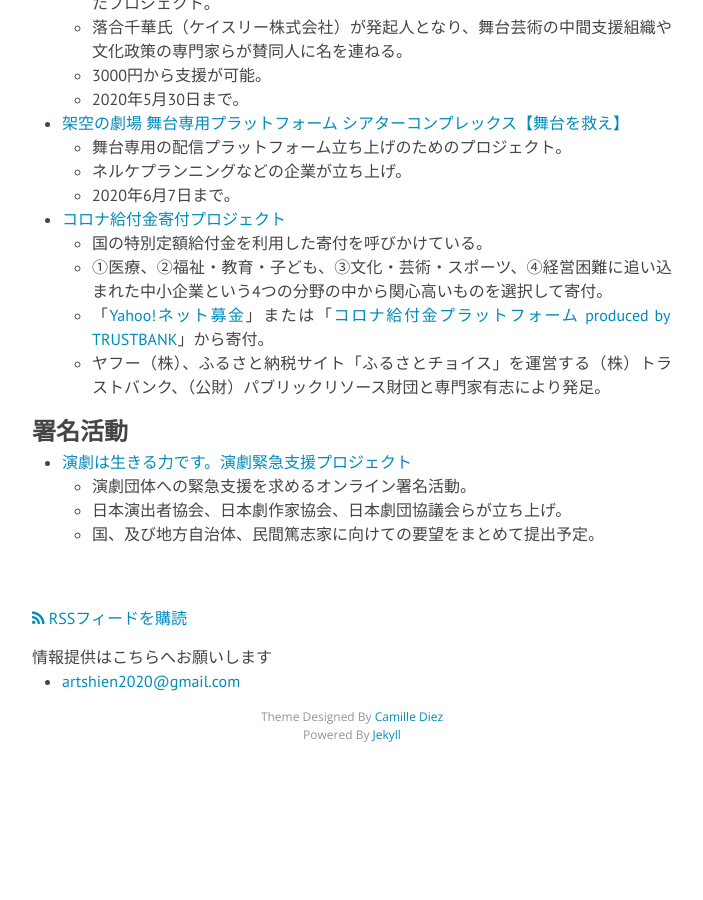
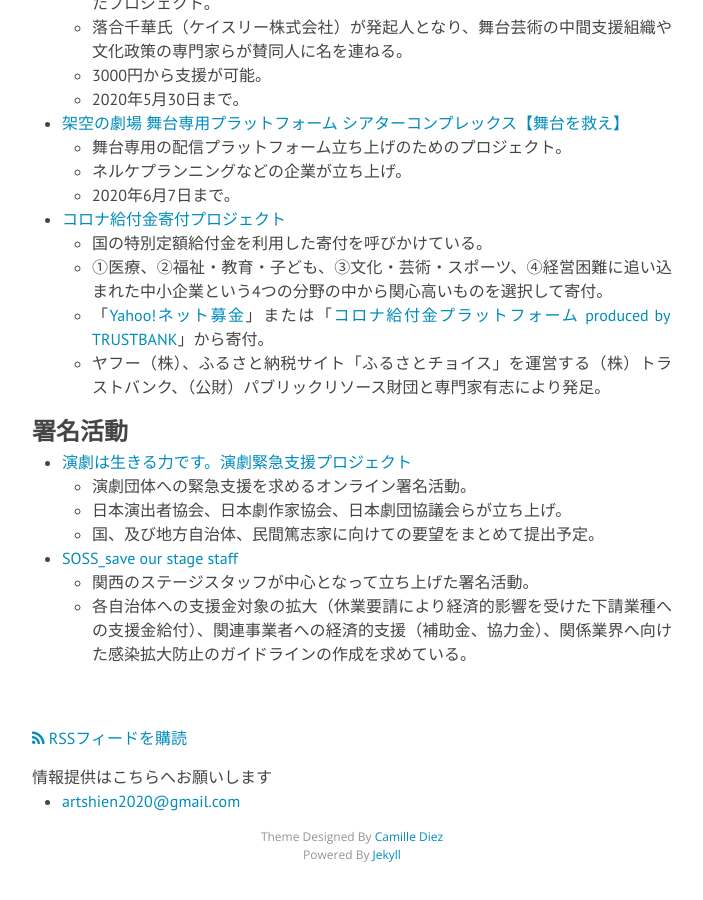
Before and after one commit to a-okuda/resources-for-artists, a Jekyll site: the page built from b_supporterts.md, in a window 1280 px wide and 900 px high, scrolled down 1707 px. Shown: the whole window, without its empty margins (288-991 px from the left). Built offline with Jekyll 4.4.1, drawn with Linux system fonts in a browser that asks for light colours; nearby versions of some CDN libraries; before the commit the page ends 2487 px from its top, so only the background shows below that.

Commit message:
Update b_supporterts.md

```diff
--- a/b_supporterts.md
+++ b/b_supporterts.md
@@ -64,3 +64,6 @@ permalink: /supporters/
 	* 演劇団体への緊急支援を求めるオンライン署名活動。
 	* 日本演出者協会、日本劇作家協会、日本劇団協議会らが立ち上げ。
 	* 国、及び地方自治体、民間篤志家に向けての要望をまとめて提出予定。
+* [SOSS_save our stage staff](https://www.facebook.com/SOSS.COVID19/)
+	* 関西のステージスタッフが中心となって立ち上げた署名活動。
+	* 各自治体への支援金対象の拡大（休業要請により経済的影響を受けた下請業種への支援金給付）、関連事業者への経済的支援（補助金、協力金）、関係業界へ向けた感染拡大防止のガイドラインの作成を求めている。
```
